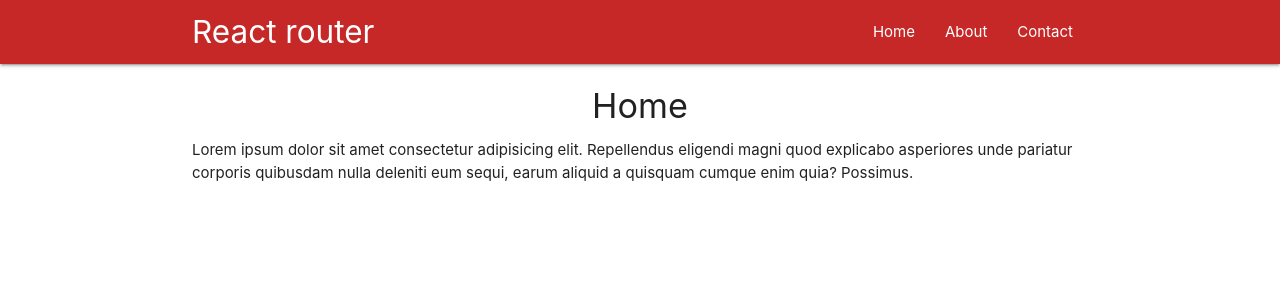
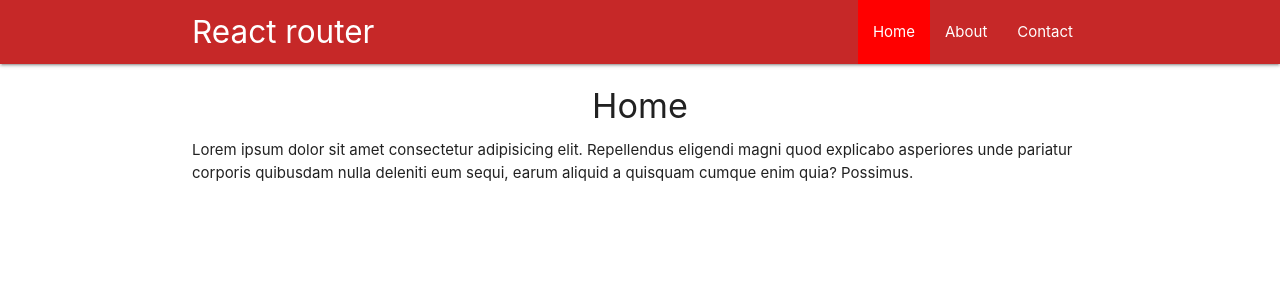
Before and after one commit to Husein-Kasem/react-router-redux-hoc, a React (Create React App) app: page / in a window 1280 px wide. Shown: the top 300 px of the page. Built offline with nearby package versions, Linux system fonts and the light colour scheme.

Commit message:
used NavLink instead of a tag (bug Home always gets the class of active)

```diff
--- a/src/components/Navbar.js
+++ b/src/components/Navbar.js
@@ -1,4 +1,5 @@
 import React from 'react';
+import {Link, NavLink} from 'react-router-dom'
 
 const Navbar = () => {
   return (
@@ -6,9 +7,9 @@
         <div className="container">
             <a className="brand-logo left">React router</a>
             <ul className="right">
-                <li><a href="/">Home</a></li>
-                <li><a href="/about">About</a></li>
-                <li><a href="/contact">Contact</a></li>
+                <li><NavLink to="/">Home</NavLink></li>
+                <li><NavLink to="/about">About</NavLink></li>
+                <li><NavLink to="/contact">Contact</NavLink></li>
             </ul>
         </div>
     </nav>
--- a/src/index.css
+++ b/src/index.css
@@ -12,3 +12,7 @@
   font-family: source-code-pro, Menlo, Monaco, Consolas, "Courier New",
     monospace;
 }
+
+.active{
+  background-color: red;
+}
```
